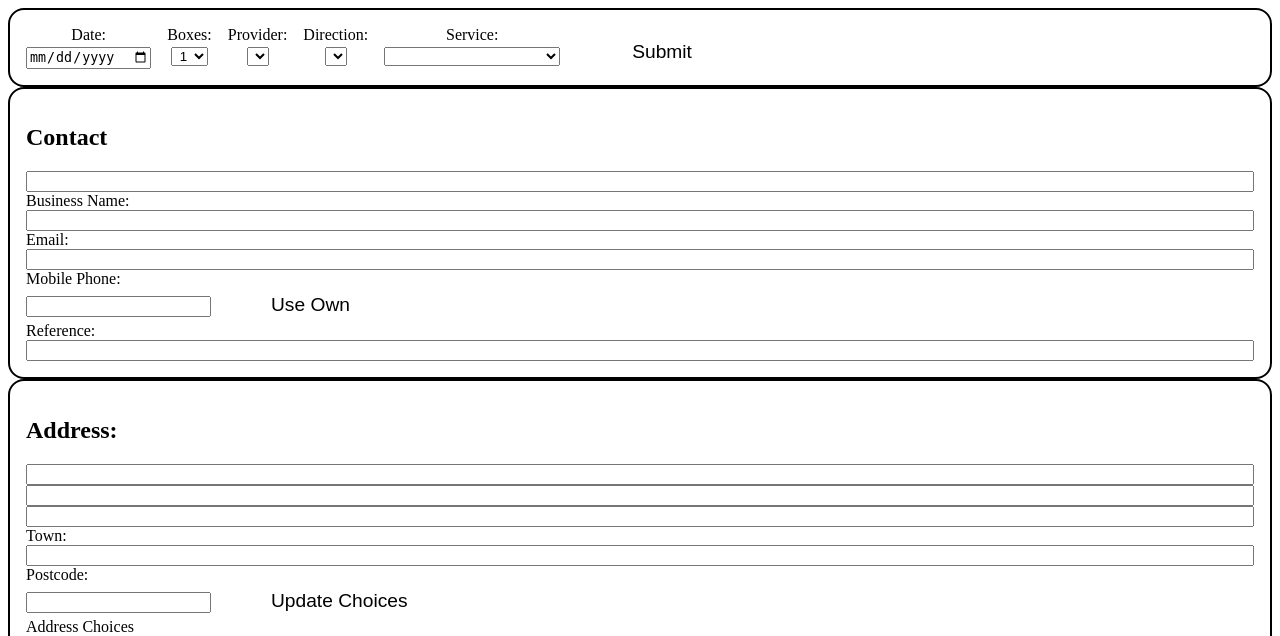
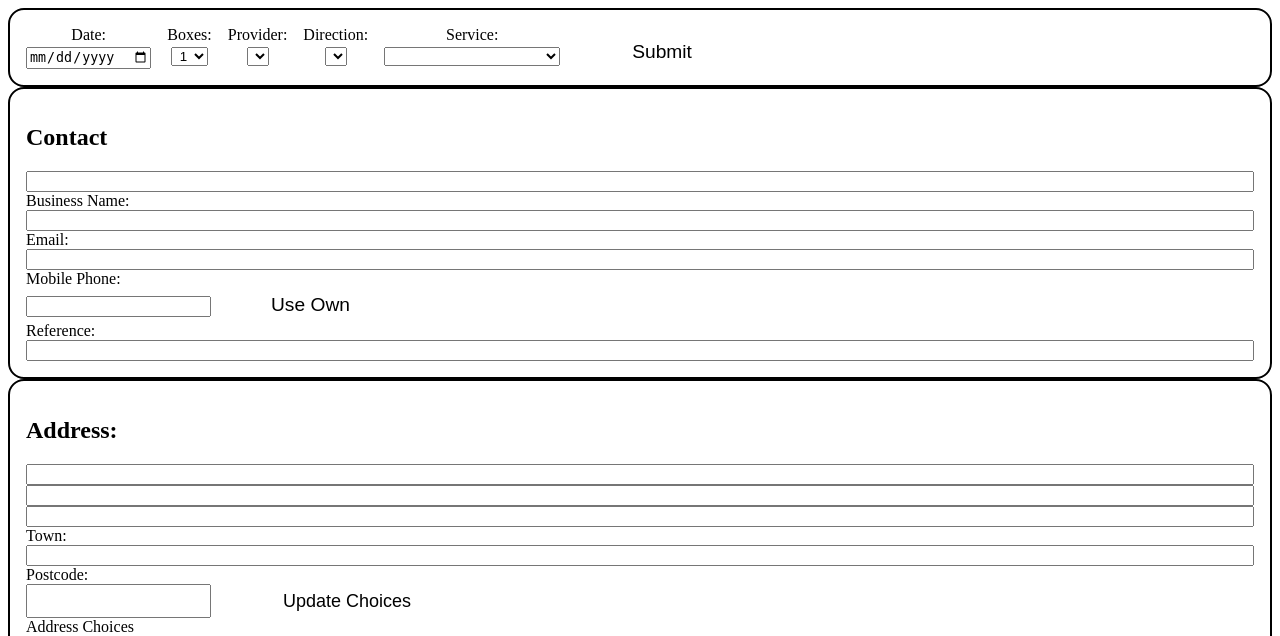
Before and after one commit to pawrequest/shipaw, a Python web app: template src/shipaw/ui/templates/shipping_form.html in a window 1280 px wide. Shown: the top 636 px of the page. Run offline with Jinja, Linux system fonts and the light colour scheme; the template is opened without the code that fills it, so the values that code supplies are empty.

Commit message:
postcode-div for chrome format

```diff
--- a/src/shipaw/ui/static/ship.css
+++ b/src/shipaw/ui/static/ship.css
@@ -111,29 +111,29 @@
 }
 
 
-/*.postcode-div {*/
-/*    display: flex;*/
-/*    flex-direction: row;*/
-/*    gap: 1rem;*/
-/*    !*align-items: center;*!*/
-/*    !*margin-block: 1rem;*!*/
+.postcode-div {
+    display: flex;
+    flex-direction: row;
+    gap: 1rem;
+    /*align-items: center;*/
+    /*margin-block: 1rem;*/
 
-/*    .postcode-pair {*/
-/*        display: flex;*/
-/*        flex-direction: column;*/
-/*        !*gap: 1rem;*!*/
-/*    }*/
+    .postcode-pair {
+        display: flex;
+        flex-direction: column;
+        /*gap: 1rem;*/
+    }
 
-/*    #postcode {*/
-/*        !*max-width: max(50%, 150px);*!*/
-/*        !*display: inline;*!*/
-/*    }*/
+    #postcode {
+        /*max-width: max(50%, 150px);*/
+        /*display: inline;*/
+    }
 
-/*    button {*/
-/*        align-self: end;*/
-/*        font-size: 18px;*/
-/*    }*/
-/*}*/
+    button {
+        align-self: end;
+        font-size: 18px;
+    }
+}
 
 
 button {
--- a/src/shipaw/ui/templates/shipping_form.html
+++ b/src/shipaw/ui/templates/shipping_form.html
@@ -90,7 +90,7 @@
             <input type="text" id="town" name="town" required>
 
             <label for="postcode">Postcode:</label>
-            <div>
+            <div class="postcode-div">
                 <input type="text" id="postcode" name="postcode" required>
                 <button type="button" class="update-address-btn" onclick="loadAddrChoices()">Update Choices
                 </button>
```
